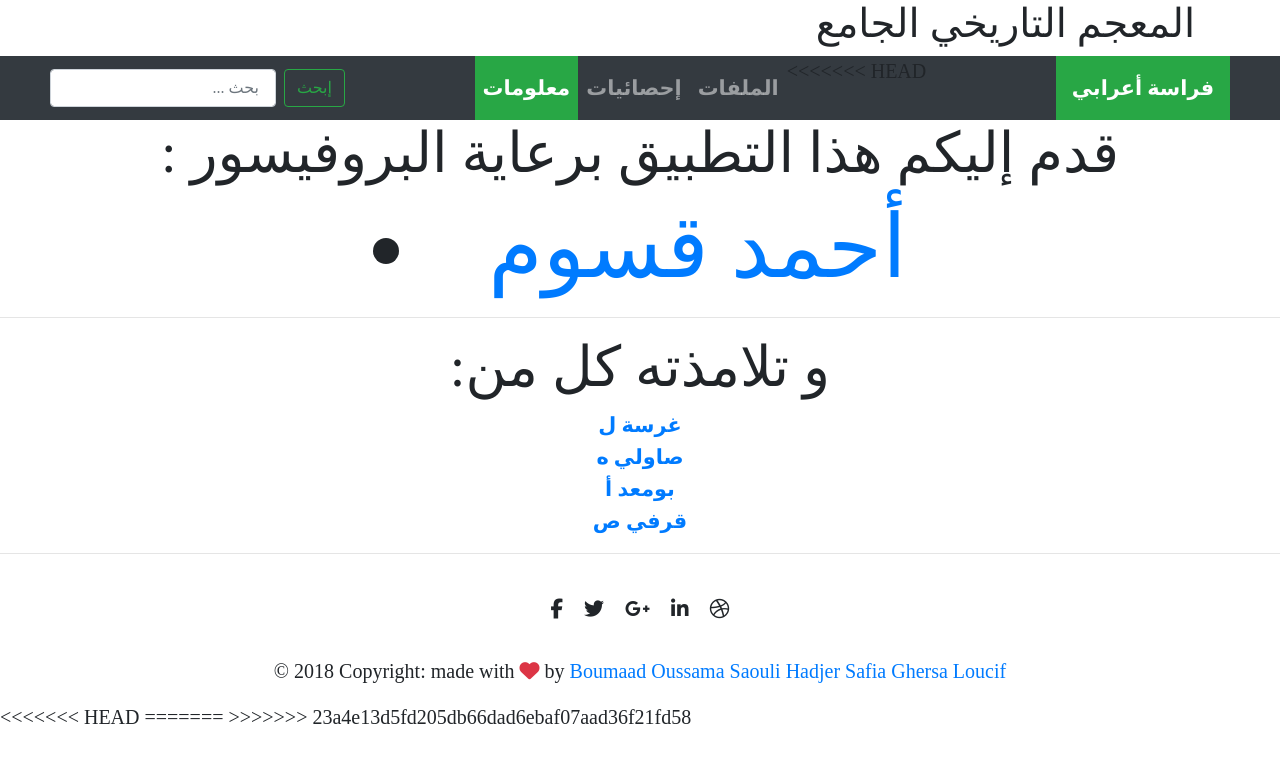
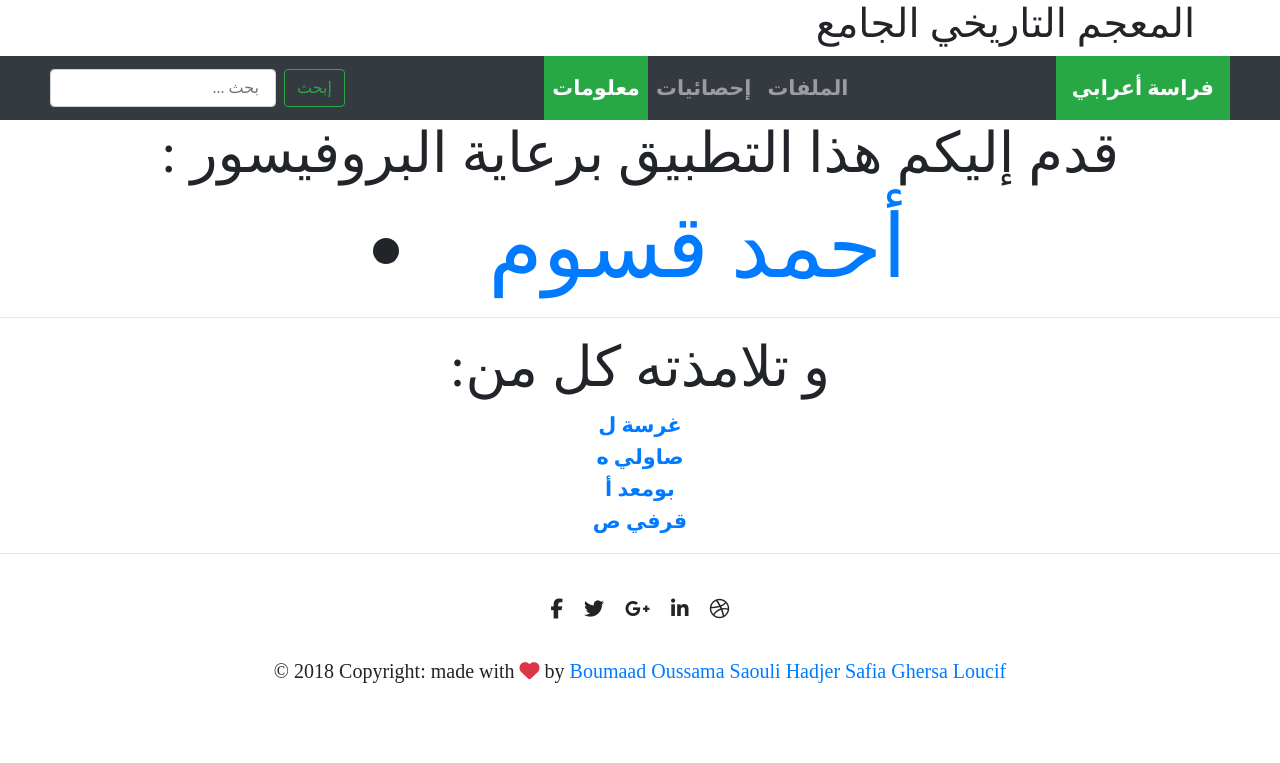
Before and after one commit to magixus/TALN, a Django app: page /infos/ in a window 1280 px wide. Shown: the top 763 px of the page. Run offline with Django 3.2, Linux system fonts and the light colour scheme; some libraries are stand-ins or nearby versions.

Commit message:
fix noisy strings

```diff
--- a/templates/docsearch/base.html
+++ b/templates/docsearch/base.html
@@ -54,7 +54,6 @@
             <li class="nav-item" id="documents">
                 <a class="nav-link py-4" href="{% url 'documents' %}"> الملفات </a>
             </li>
-<<<<<<< HEAD
 
 
           {% comment %}<li class="nav-item dropdown">
@@ -147,12 +146,10 @@
 		<script src="{% static 'assets/js/core/popper.min.js' %}"></script>
 		<script src="{% static 'assets/js/core/bootstrap.min.js' %}"></script>
 		<script src="{% static 'assets/js/docsearch.js' %}"></script>
-<<<<<<< HEAD
-=======
 
 		<!-- IE10 viewport hack for Surface/desktop Windows 8 bug
 		<script src="../../assets/js/ie10-viewport-bug-workaround.js"></script>-->
->>>>>>> 23a4e13d5fd205db66dad6ebaf07aad36f21fd58
+
 
         {%  block new_script %}
 
```
